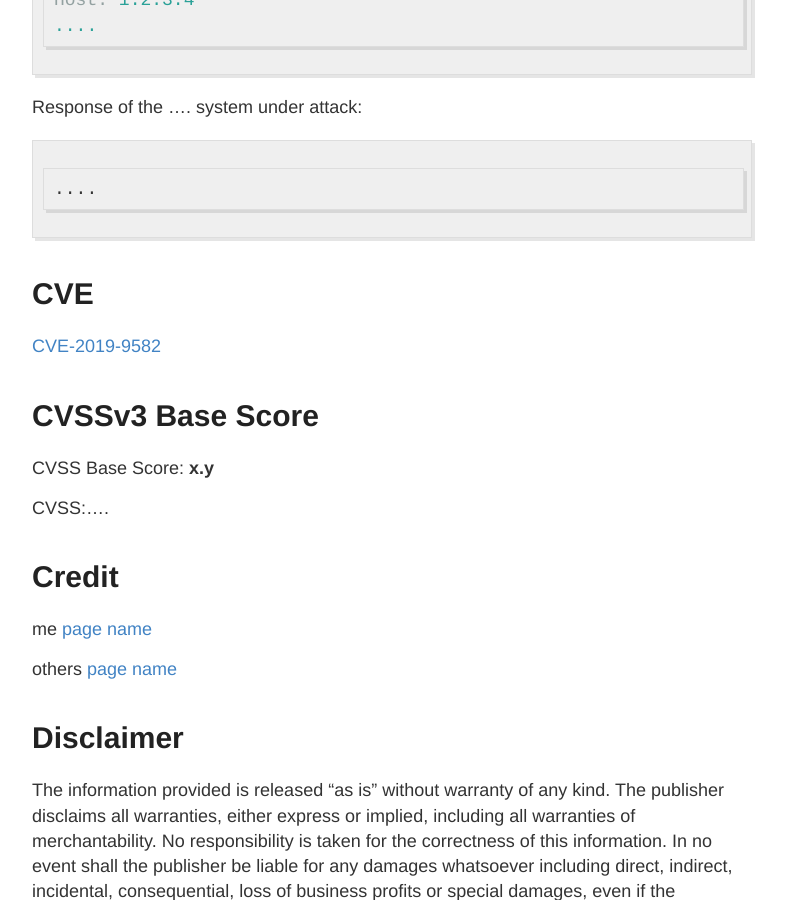
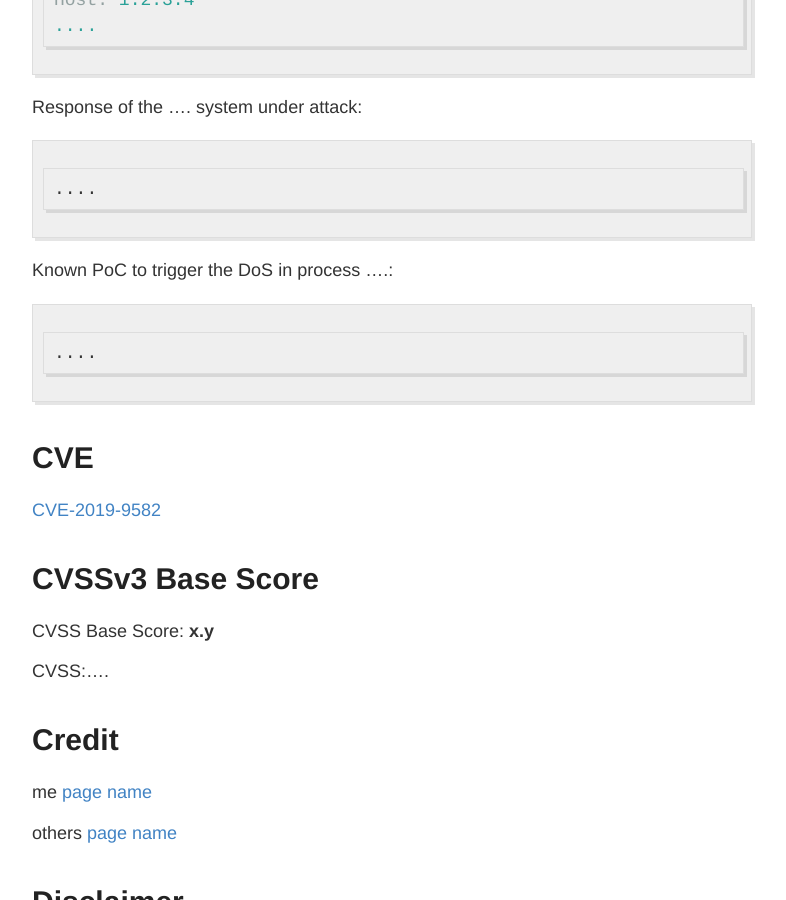
Before and after one commit to psytester/psytester.github.io, a Jekyll site: the page built from _posts/hacking_and_pentests/CVEs/2019-03-27-CVE-2019-9582.md, in a window 1280 px wide and 900 px high, scrolled down 908 px. Shown: the whole window, without its empty margins (248-1034 px from the left). Built offline with Jekyll 4.4.1, drawn with Linux system fonts in a browser that asks for light colours.

Commit message:
Update 2019-03-27-CVE-2019-9582.md

````diff
--- a/_posts/hacking_and_pentests/CVEs/2019-03-27-CVE-2019-9582.md
+++ b/_posts/hacking_and_pentests/CVEs/2019-03-27-CVE-2019-9582.md
@@ -39,6 +39,11 @@ Response of the .... system under attack:
 ....
 ```
 
+Known PoC to trigger the DoS in process ....:
+~~~shell
+....
+~~~
+
 # CVE
 
 [CVE-2019-9582](https://cve.mitre.org/cgi-bin/cvename.cgi?name=CVE-2019-9582)
````
